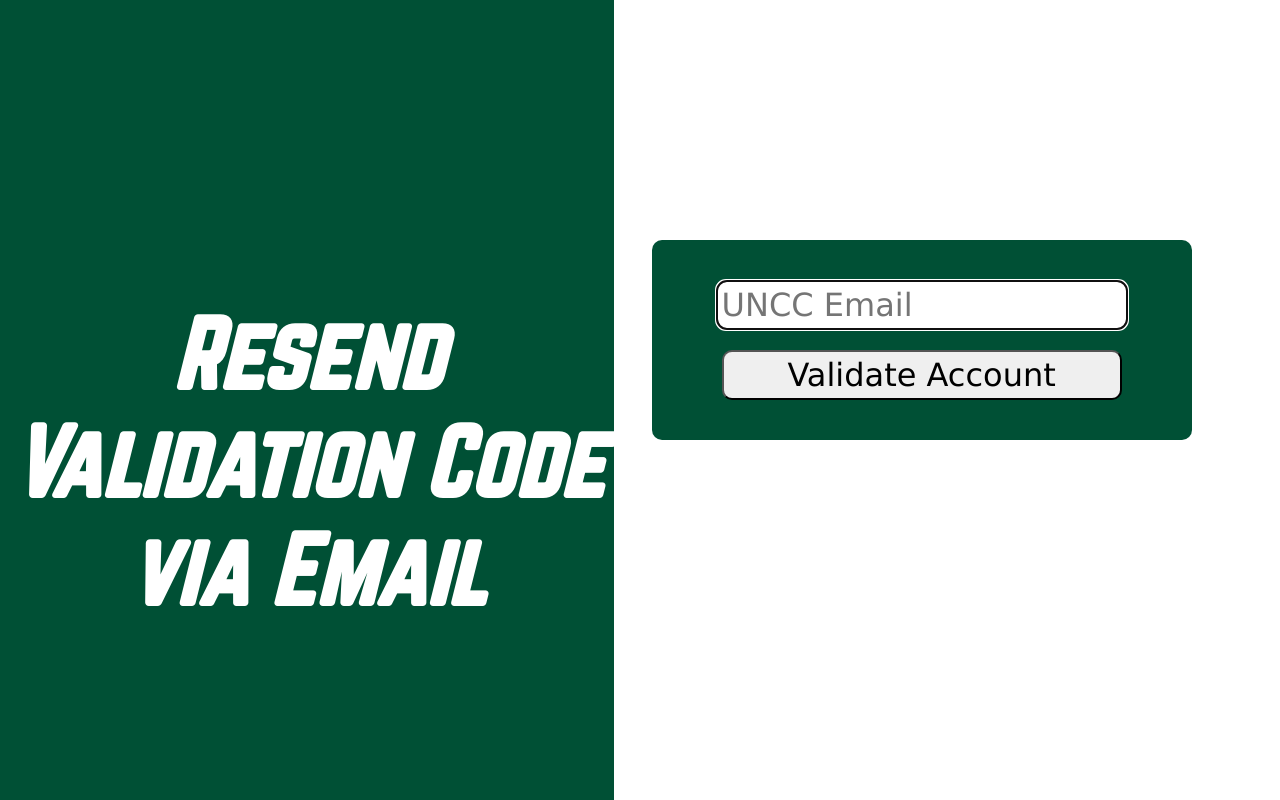
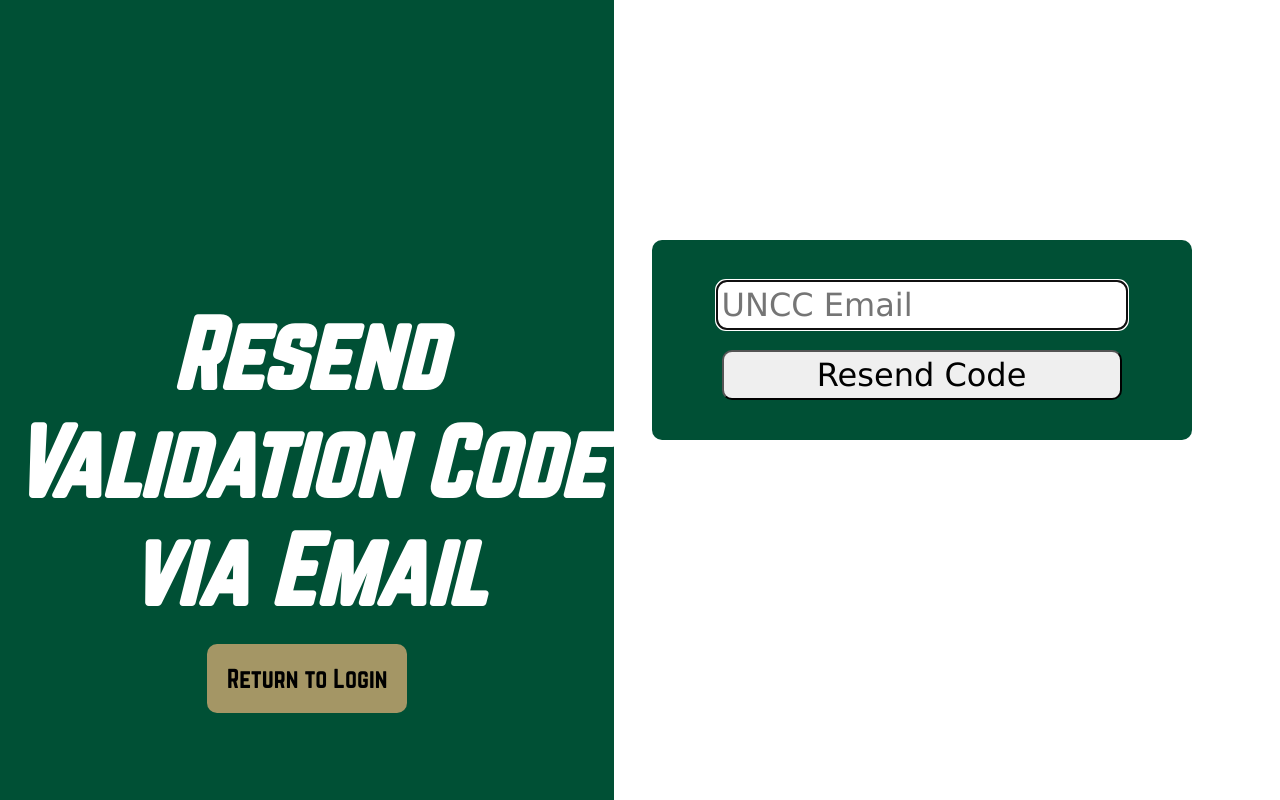
Before and after one commit to cmadajski/niner_miner, a Flask app: page /resend_validation in a window 1280 px wide. Run offline with Flask 2, Linux system fonts and the light colour scheme.

Commit message:
add link to index page on resend_verification page

```diff
--- a/src/main.py
+++ b/src/main.py
@@ -214,7 +214,7 @@ def resend_validation():
                 server.login(sender_email, gmail_password)
                 # send email to user
                 server.sendmail(sender_email, receiver_email, email_content)
-            return redirect(url_for('index'))
+            return redirect(url_for('validation'))
 
 @app.route('/about')
 def about():
--- a/src/static/css/resend_validation.css
+++ b/src/static/css/resend_validation.css
@@ -29,6 +29,23 @@ body {
     margin-top: 300px;
     display: block;
 }
+.back-to-login a {
+    display: block;
+    background-color: #A49665;
+    color: black;
+    border-radius: 10px;
+    padding: 20px 0;
+    font-size: 24px;
+    width: 200px;
+    margin: 20px auto;
+    text-decoration: none;
+    transition: 250ms;
+}
+.back-to-login a:hover, a:focus {
+    background-color: black;
+    color: #A49665;
+    cursor: pointer;
+ }
 
 /* right column */
 .right-column {
--- a/src/templates/resend_validation.html
+++ b/src/templates/resend_validation.html
@@ -11,6 +11,9 @@
             <div class="title">
                 <span>Resend Validation Code via Email</span>
             </div>
+            <div class="back-to-login">
+                <a href="/">Return to Login</a>
+            </div>
 
         </div>
         <div class="right-column">
@@ -21,7 +24,7 @@
                 </div>
                 {% endif %}
                 <input type="text" name="email" placeholder="UNCC Email" autofocus>
-                <input type="submit" class="submit-button" value="Validate Account">
+                <input type="submit" class="submit-button" value="Resend Code">
             </form>
         </div>
     </body>
```
